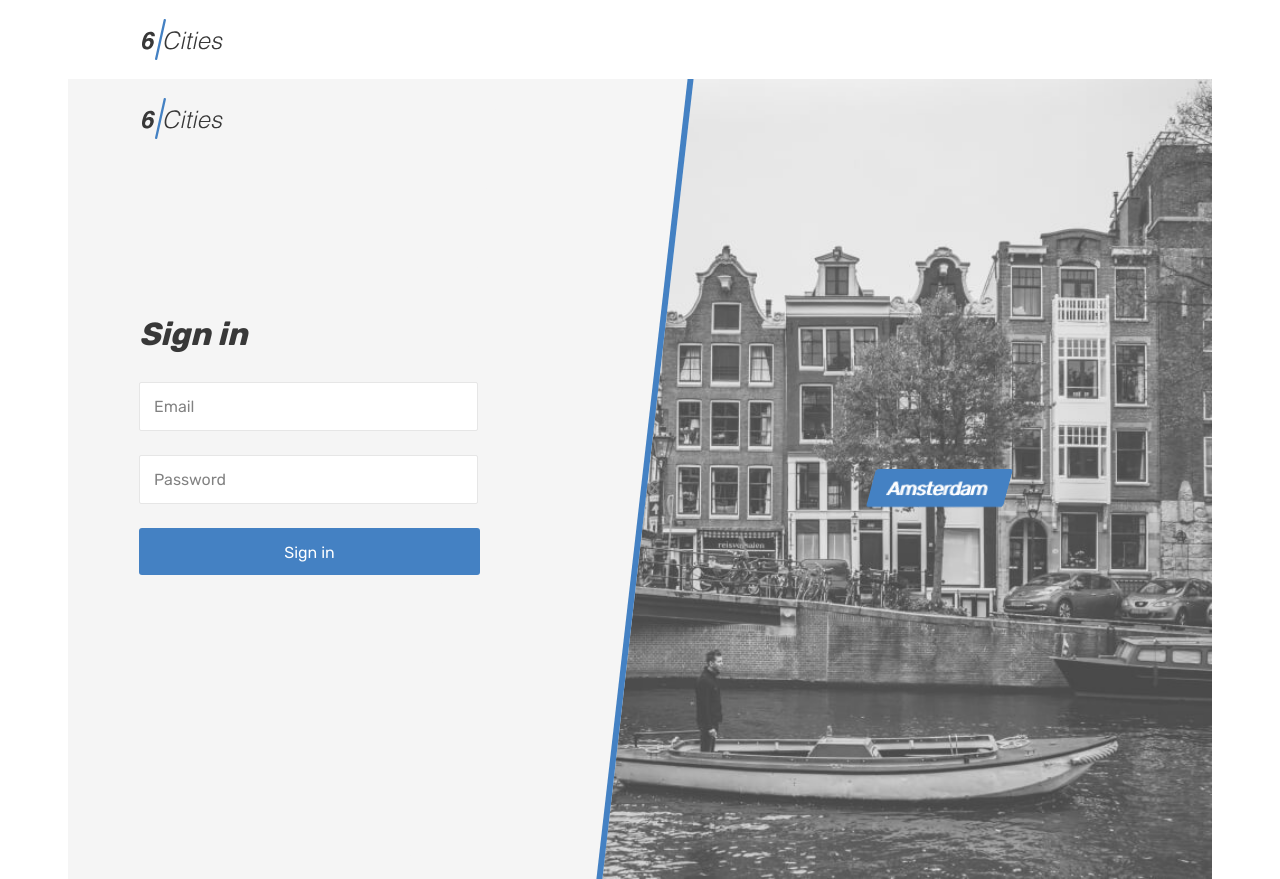
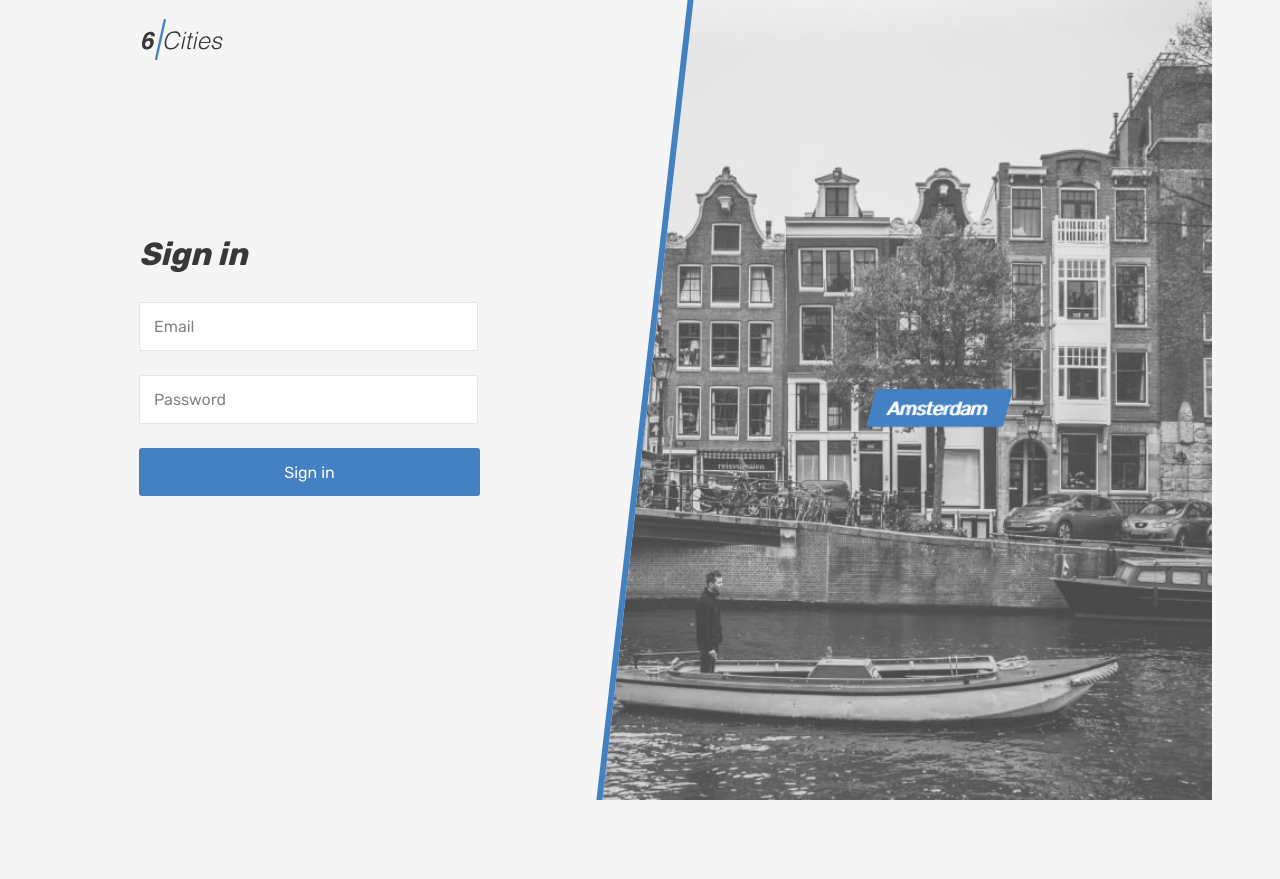
Before and after one commit to Kvazim/1730259-six-cities-simple-12, a React (Create React App) app in the folder project/: page /login in a window 1280 px wide. After the commit the page ends 800 px from the top, so only its background shows below. Built offline with nearby package versions, Linux system fonts and the light colour scheme.

Commit message:
Страница входа

```diff
--- a/project/src/components/layout/layout.tsx
+++ b/project/src/components/layout/layout.tsx
@@ -8,7 +8,8 @@ function Layout():JSX.Element {
   return (
     <div className={
       cn('page',
-        {'page page--gray page--main': pathname === AppRoute.Root},
+        {'page--gray page--main': pathname === AppRoute.Root},
+        {'page--gray page--login': pathname === AppRoute.Login},
       )
     }
     >
--- a/project/src/pages/login/login.tsx
+++ b/project/src/pages/login/login.tsx
@@ -1,14 +1,12 @@
 import { Helmet } from 'react-helmet-async';
 import { Link } from 'react-router-dom';
-import Header from '../../components/header/header';
 
 function Login(): JSX.Element {
   return (
-    <div className="page page--gray page--login">
+    <>
       <Helmet>
         <title>six cities simple. Страница входа</title>
       </Helmet>
-      <Header />
 
       <main className="page__main page__main--login">
         <div className="page__login-container container">
@@ -35,7 +33,7 @@ function Login(): JSX.Element {
           </section>
         </div>
       </main>
-    </div>
+    </>
   );
 }
 
```
